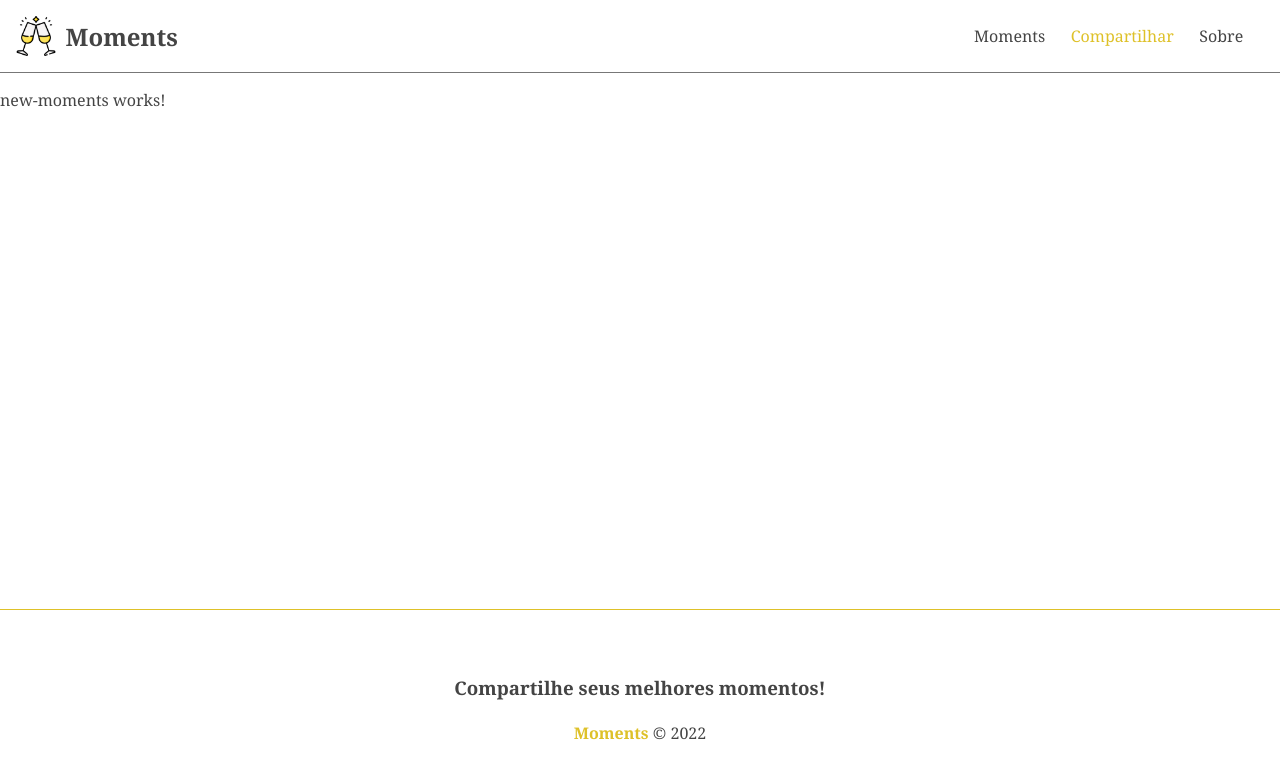
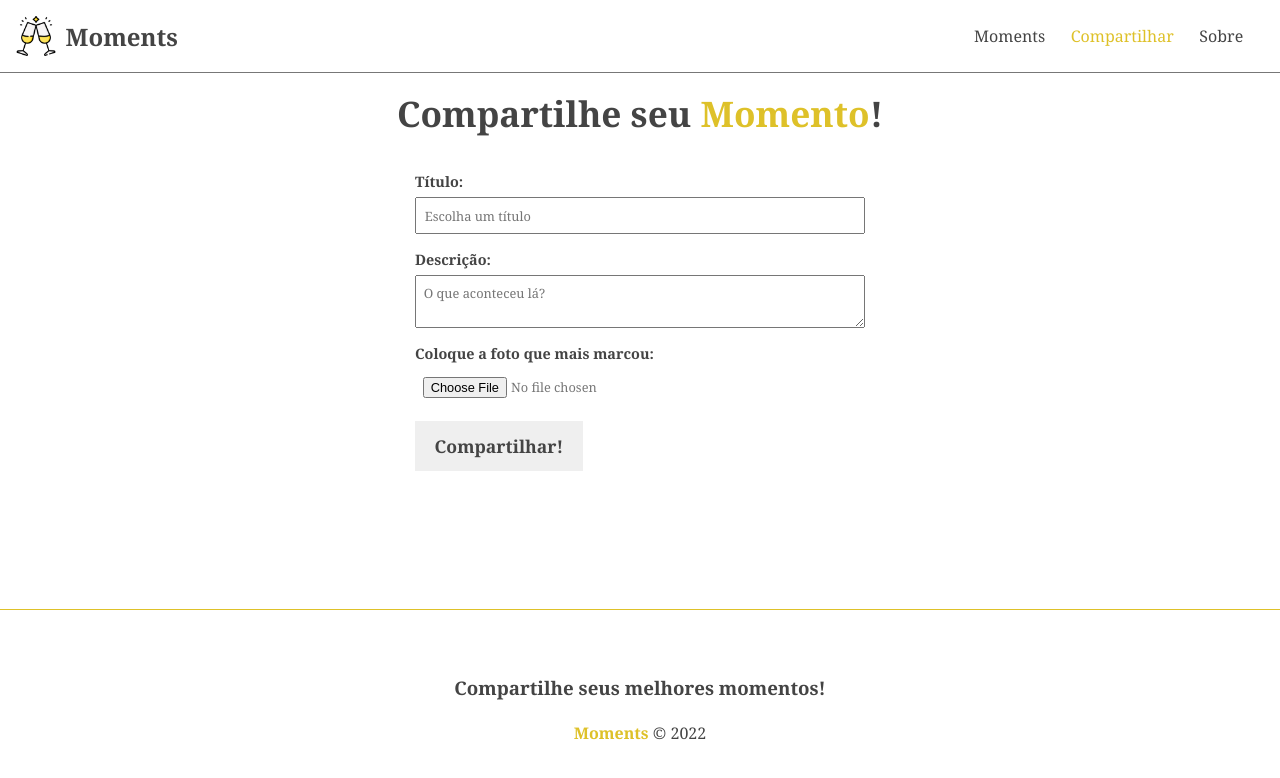
Before and after one commit to patricioliveira/moments, an Angular app: page /moments/new in a window 1280 px wide. Shown: the top 778 px of the page. Built offline with nearby package versions, Linux system fonts and the light colour scheme.

Commit message:
Criando pagina de formulario e estilizacao da pagina

```diff
--- a/src/app/app.module.ts
+++ b/src/app/app.module.ts
@@ -8,6 +8,7 @@
 import { AboutComponent } from './components/pages/about/about.component';
 import { HomeComponent } from './components/pages/home/home.component';
 import { NewMomentsComponent } from './components/pages/new-moments/new-moments.component';
+import { MomentFormComponent } from './components/moment-form/moment-form.component';
 
 @NgModule({
   declarations: [
@@ -16,7 +17,8 @@
     FooterComponent,
     AboutComponent,
     HomeComponent,
-    NewMomentsComponent
+    NewMomentsComponent,
+    MomentFormComponent
   ],
   imports: [
     BrowserModule,
--- /dev/null
+++ b/src/app/components/moment-form/moment-form.component.html
@@ -0,0 +1,16 @@
+<form>
+    <div class="form-group">
+        <label for="title">Título:</label>
+        <input type="text" name="title" id="" placeholder="Escolha um título" required>
+    </div>
+    <div class="form-group">
+        <label for="description">Descrição:</label>
+        <textarea placeholder="O que aconteceu lá?" required></textarea>
+    </div>
+    <div class="form-group">
+        <label for="image">Coloque a foto que mais marcou:</label>
+        <input type="file">
+    </div>
+    <input type="submit" value="{{ btnText }}">
+
+</form>
--- /dev/null
+++ b/src/app/components/moment-form/moment-form.component.ts
@@ -0,0 +1,17 @@
+import { Component, OnInit, Input } from '@angular/core';
+
+@Component({
+  selector: 'app-moment-form',
+  templateUrl: './moment-form.component.html',
+  styleUrls: ['./moment-form.component.css']
+})
+export class MomentFormComponent implements OnInit {
+
+  @Input() btnText!: string;
+
+  constructor() { }
+
+  ngOnInit(): void {
+  }
+
+}
--- a/src/app/components/pages/new-moments/new-moments.component.css
+++ b/src/app/components/pages/new-moments/new-moments.component.css
@@ -0,0 +1,9 @@
+h2 {
+    text-align: center;
+    margin-bottom: 1em;
+    font-size: 2.2em;
+}
+
+h2 span {
+    color: #dec129;
+}
--- a/src/app/components/pages/new-moments/new-moments.component.html
+++ b/src/app/components/pages/new-moments/new-moments.component.html
@@ -1 +1,2 @@
-<p>new-moments works!</p>
+<h2>Compartilhe seu <span>Momento</span>!</h2>
+<app-moment-form [btnText]="btnText"></app-moment-form>
--- a/src/app/components/pages/new-moments/new-moments.component.ts
+++ b/src/app/components/pages/new-moments/new-moments.component.ts
@@ -7,6 +7,8 @@
 })
 export class NewMomentsComponent implements OnInit {
 
+  btnText = "Compartilhar!";
+
   constructor() { }
 
   ngOnInit(): void {
--- a/src/styles.css
+++ b/src/styles.css
@@ -15,3 +15,45 @@
 a:hover {
     color: #dec129;
 }
+
+/* Form Styles */
+
+form {
+    width: 450px;
+    margin: 0 auto;
+}
+
+.form-group {
+    display: flex;
+    flex-direction: column;
+    margin-bottom: 1em;
+}
+
+.form-group label {
+    font-weight: bold;
+    font-size: 0.9em;
+    margin-bottom: 0.4em;
+}
+
+.form-group input, .form-group textarea {
+    padding: 0.6em;
+    color: #777;
+    font-size: 0.8em;
+}
+
+input[type="submit"] {
+    background-color: #efefef;
+    border: 2px solid transparent;
+    padding: 0.6em 1em;
+    font-weight: bold;
+    font-size: 1.1em;
+    cursor: pointer;
+    transition: 0.4s;
+}
+
+input[type="submit"]:hover {
+    color: #dec129;
+    border-color: #dec129;
+    background-color: transparent;
+
+}
```
Also changed, not shown: src/app/components/moment-form/moment-form.component.css (added), 1 other file (tests, documents, lock files or other folders).
